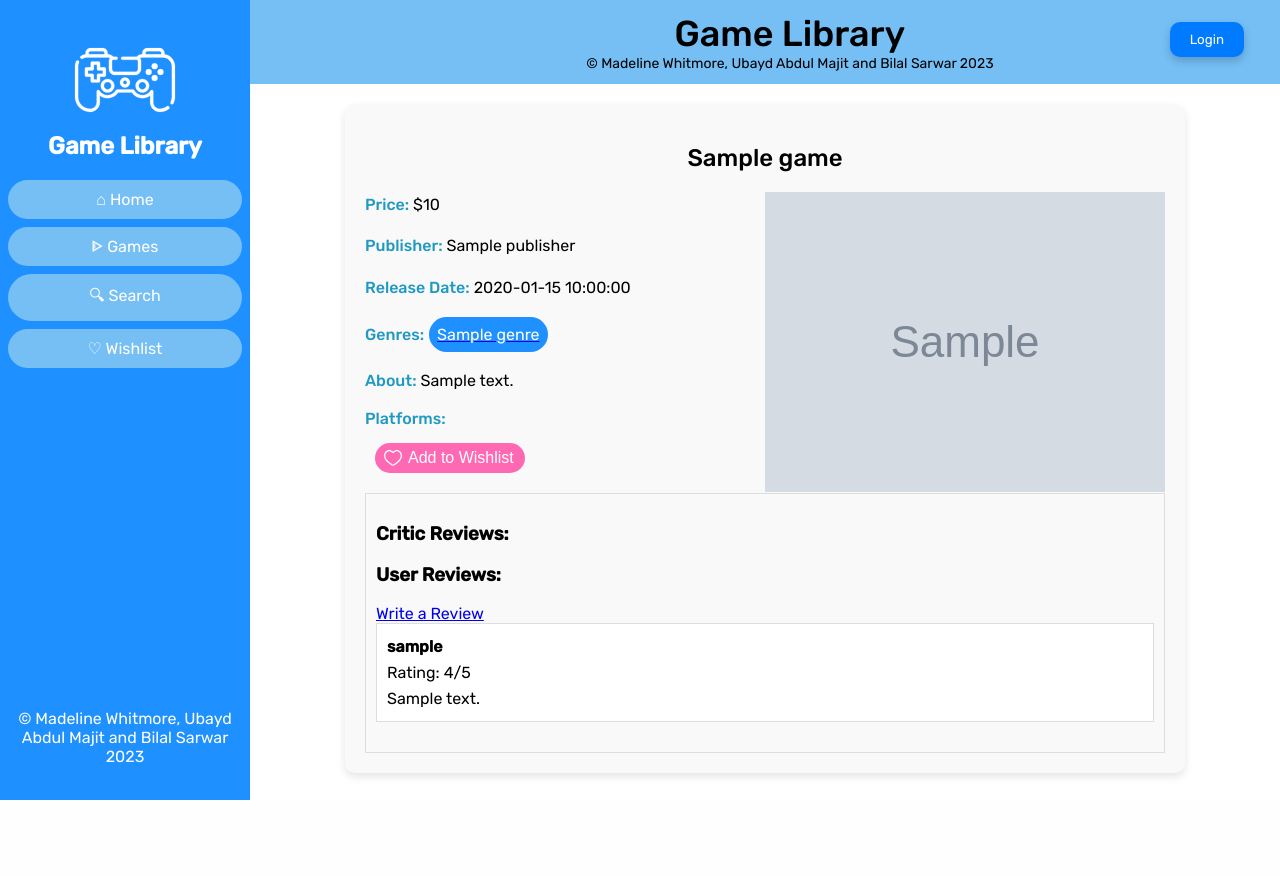
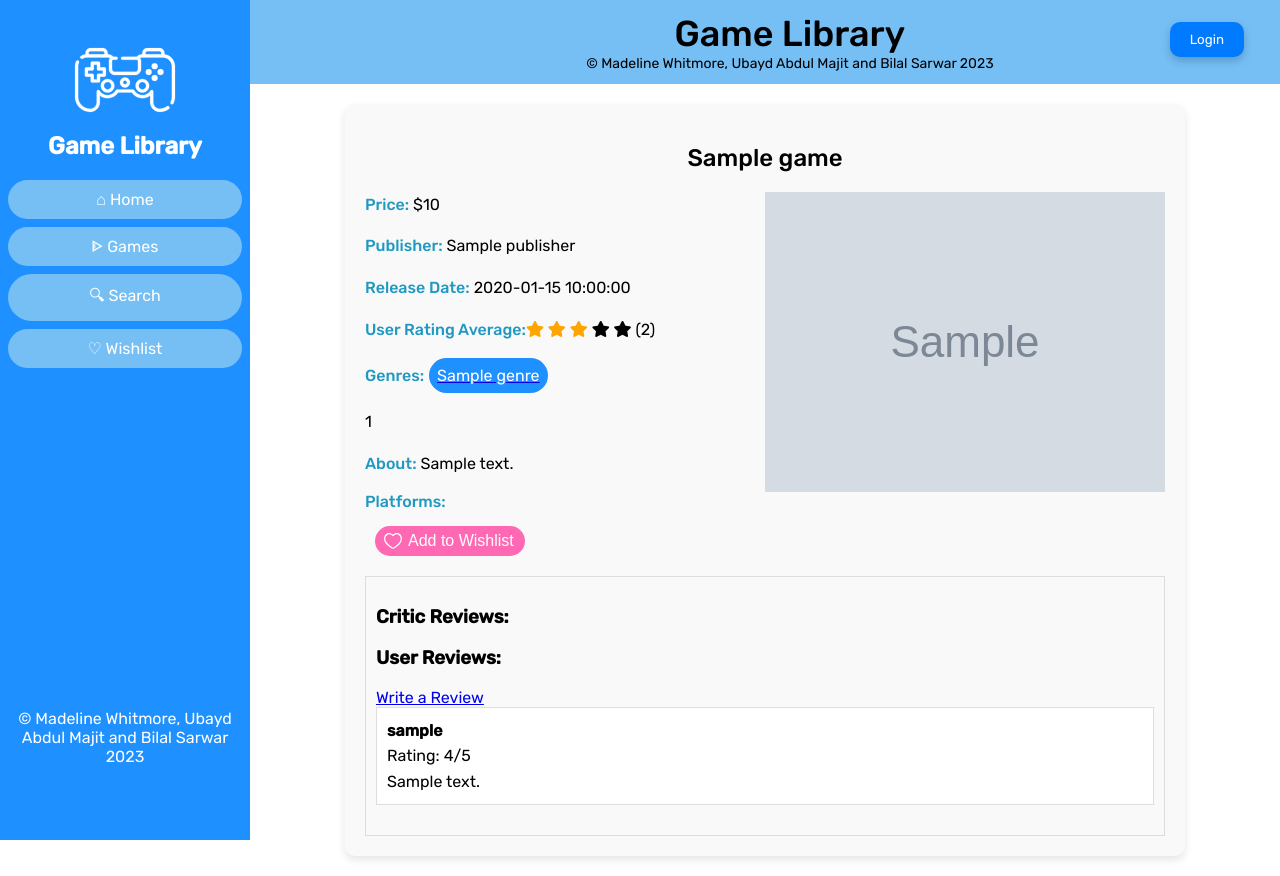
Before and after one commit to ItsMaddieNow/Compsci235-WebApp, a Flask app: template games/templates/gameDescription.html in a window 1280 px wide. Before the commit the page ends 800 px from the top, so only its background shows below. Run offline with Flask 3, Linux system fonts and the light colour scheme; the template is opened without the code that fills it: most values are stand-ins (such as "Sample title", 1, 10 or a date in 2020); grey boxes marked "Sample" are stand-in pictures; some libraries are stand-ins or nearby versions.

Commit message:
completed reviews

```diff
--- a/games/reviews/reviews.py
+++ b/games/reviews/reviews.py
@@ -45,7 +45,7 @@ def write_review(game_id):
     return render_template('write_review.html', form=form, game=game)
 
 
-@reviews_blueprint.route('/game_reviews/<int:game_id>')
+@reviews_blueprint.route('/game_description/<int:game_id>')
 def game_reviews(game_id):
     game = repo.repo_instance.get_game(game_id)
     if not game:
--- a/games/templates/gameDescription.html
+++ b/games/templates/gameDescription.html
@@ -7,7 +7,14 @@
         <p><span class="headyThing">Price:</span> ${{ game.price }}</p>
         <p><span class="headyThing">Publisher:</span> {{ game.publisher.publisher_name }}</p>
         <p><span class="headyThing">Release Date:</span> {{ game.release_date }}</p>
-
+{#    temp#}
+        <p><span class="headyThing">User Rating Average:</span><i class="fas fa-star checked"></i>
+            <i class="fas fa-star checked"></i>
+            <i class="fas fa-star checked"></i>
+            <i class="fas fa-star"></i>
+            <i class="fas fa-star"></i>
+            (2)
+        </p>
 {#        <p><span class="headyThing">User Rating Average:</span>#}
 {#            {% for _ in range(1, 6) %}#}
 {#                {% if _ <= average_rating|round %}#}
@@ -27,6 +34,11 @@
                 </a>
             {% endfor %}
         </div>
+        <div class="check">
+            {% for wishlist_id in wishlist_game_ids %}
+                <p>{{ wishlist_id }}</p>
+            {% endfor %}
+        </div>
 
         <p><span class="headyThing">About:</span> {{ game.description }}</p>
         <div class="tags">
@@ -36,15 +48,40 @@
             {% if game.supports_mac %} <div class="tag">🍎 Mac</div> {% endif %}
         </div>
 
+{#        <div class="user-features">#}
+{#            <form action="{{ url_for('wishlist_bp.wishlist_add') }}" method="post">#}
+{#                <input type="hidden" name="game_id" value="{{ game.game_id }}">#}
+{#                <button type="submit" class="add-to-wishlist">#}
+{#                    <img src="{{ url_for('static', filename='heart-icon.svg') }}" class="heartIcon" alt="heart-icon">#}
+{#                    <p>Add to Wishlist</p>#}
+{#                </button>#}
+{#            </form>#}
+{##}
+{#        </div>#}
     <div class="user-features">
+        {% if game.game_id not in wishlist_game_ids %}
             <form action="{{ url_for('wishlist_bp.wishlist_add') }}" method="post">
         <input type="hidden" name="game_id" value="{{ game.game_id }}">
         <button type="submit" class="add-to-wishlist">
             <img src="{{ url_for('static', filename='heart-icon.svg') }}" class="heartIcon" alt="heart-icon">
-                    <p>Add to Wishlist</p>
+                Add to Wishlist
         </button>
+        {% else %}
+            <form action="{{ url_for('wishlist_bp.wishlist_remove') }}" method="post">
+        <input type="hidden" name="game_id" value="{{ game.game_id }}">
+        <button type="submit" class="remove-from-wishlist">
+            <img src="{{ url_for('static', filename='heartbreak-icon.svg') }}" class="heartbreakIcon" alt="heartbreak-icon">
+                Remove from Wishlist
+        </button>
+        {% endif %}
     </form>
-
+{#    <form action="{{ url_for('auth_bp.login') }}" method="post">#}
+{#        <input type="hidden" name="review_id" value="{{ game.game_id }}">#}
+{#        <button type="submit" class="write-review">#}
+{#            <img src="{{ url_for('static', filename='review-icon.svg') }}" class="reviewIcon" alt="review-icon">#}
+{#            <p>Write a review</p>#}
+{#        </button>#}
+{#    </form>#}
 </div>
     <div class="reviews-section">
                 <h3>Critic Reviews:</h3>
```
Also changed, not shown: games/description/description.py (+16 -3 lines), games/reviews/services.py (+12 -7 lines). Lines whose indentation alone changed are shown as unchanged.
